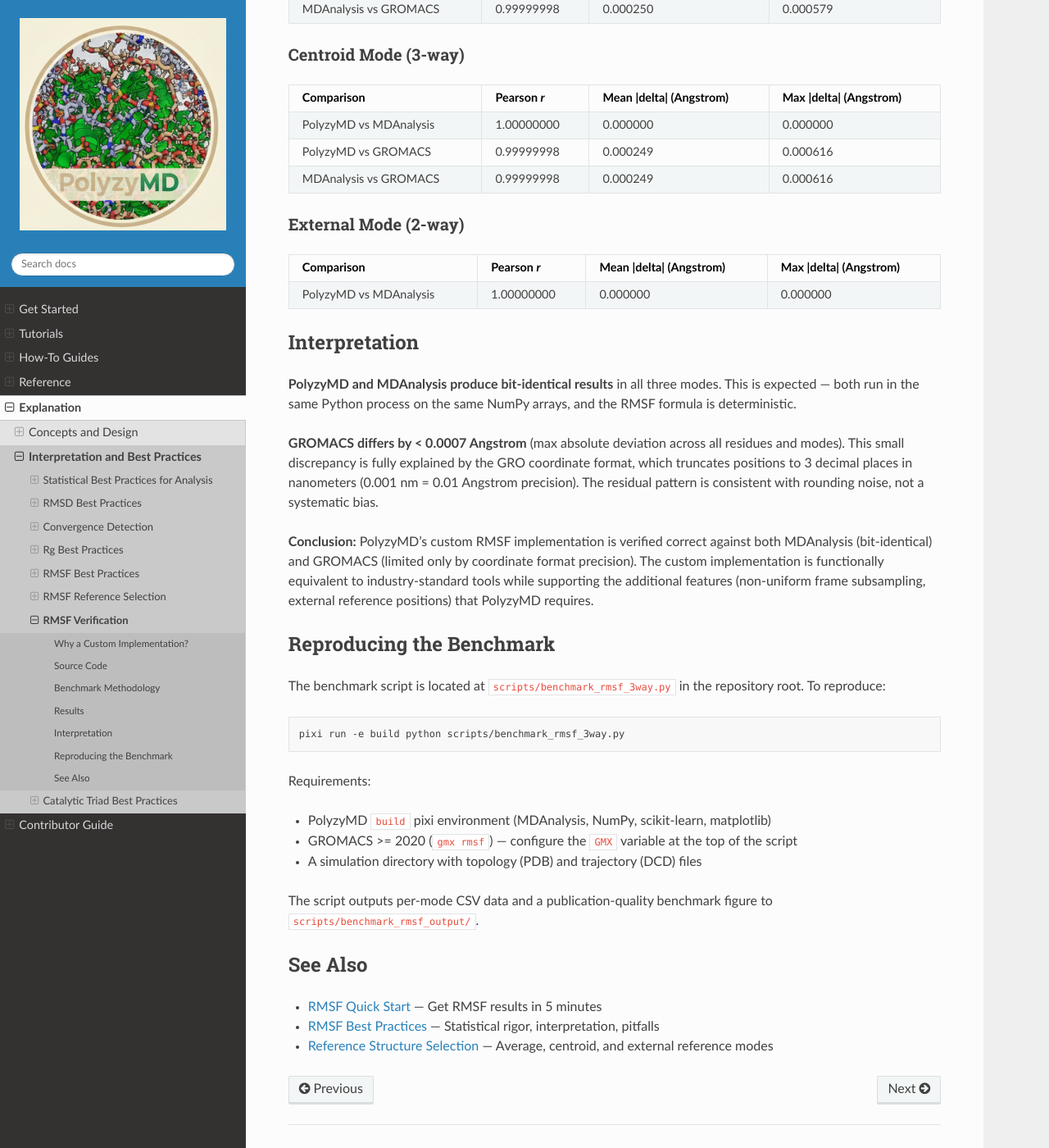
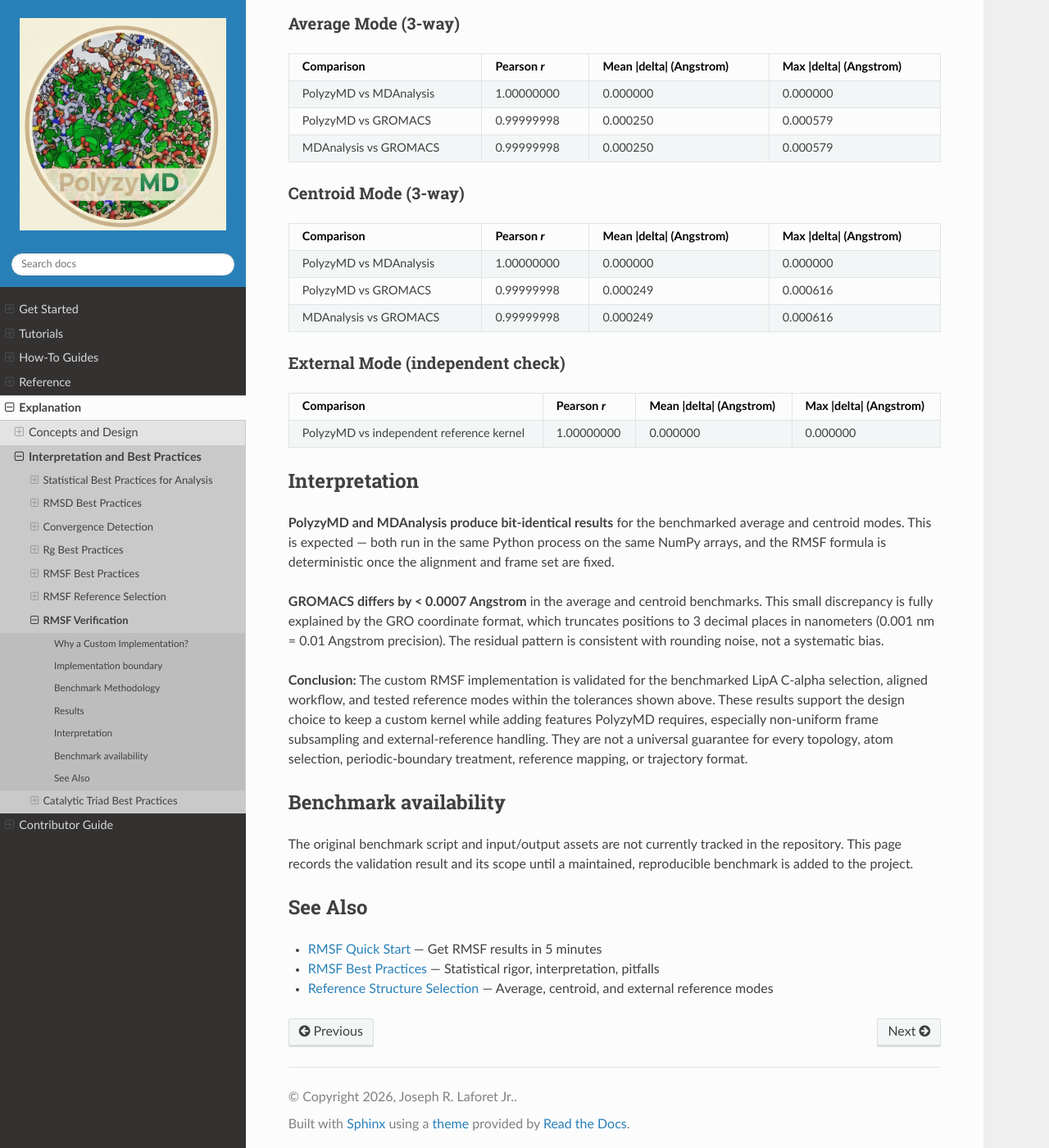
Before and after one commit to joelaforet/polyzymd, a Sphinx documentation site: the page built from docs/source/explanation/analysis_rmsf_verification.md, in a window 1280 px wide and 1400 px high, scrolled down 2238 px. Shown: the whole window at 82% size. Built offline with Sphinx 7.4.7 and the Read the Docs theme 3.1.0, drawn with Linux system fonts in a browser that asks for light colours; some of the changed text lies outside the part shown.

Commit message:
docs: clarify RMSF verification scope

````diff
--- a/docs/source/explanation/analysis_rmsf_verification.md
+++ b/docs/source/explanation/analysis_rmsf_verification.md
@@ -1,9 +1,11 @@
 # RMSF Implementation Verification
 
-PolyzyMD uses a custom NumPy-based RMSF implementation rather than
-MDAnalysis's built-in `RMSF` analysis class. This page documents the
-3-way benchmark that validates the custom implementation against two
-industry-standard tools.
+PolyzyMD uses a custom NumPy-based RMSF implementation rather than relying
+directly on MDAnalysis's built-in `RMSF` analysis class. This page summarizes
+the design rationale and benchmark evidence from representative LipA cases. It
+records what those checks support, and just as importantly, what they do not
+prove about every possible topology, atom selection, trajectory format, or
+reference-mapping workflow.
 
 ## Why a Custom Implementation?
 
@@ -29,24 +31,25 @@
 \text{RMSF}_i = \sqrt{\frac{1}{N}\sum_{t=1}^{N} \left|\mathbf{r}_i(t) - \mathbf{r}_i^{\text{ref}}\right|^2}
 $$
 
-## Source Code
+## Implementation boundary
 
-The RMSF and RMSD calculations now live in the RMSF plugin package:
+The supported contributor interface is the public `RMSFAnalysis` plugin and the
+general PolyzyMD analysis lifecycle documented in the contributor guide. The RMSF
+plugin package contains private implementation files that are useful provenance
+for maintainers, but they are not stable extension points and should not be
+imported by contributor plugins.
 
-- **RMSF + RMSD workflow:** RMSF MDAnalysis job construction and artifact
-  collection in
-  `src/polyzymd/analyses/rmsf/__init__.py`, with trajectory-native logic in the
-  AnalysisBase-compatible helper module
-  `src/polyzymd/analyses/rmsf/_mda.py`. The implementation writes canonical
-  replicate and condition artifacts while preserving the same two-pass RMSF
-  logic and internal RMSD timeseries calculation for autocorrelation analysis.
-
-The numerical RMSF kernel remains a plain NumPy calculation inside the current
-MDAnalysis job/artifact lifecycle.
+Conceptually, the RMSF workflow is part of the MDAnalysis job/artifact lifecycle:
+it constructs trajectory-native jobs, computes an internal RMSD time series for
+autocorrelation analysis, applies the selected frame policy, and writes
+canonical replicate and condition artifacts. The numerical RMSF kernel remains a
+plain NumPy calculation inside that lifecycle.
 
 ## Benchmark Methodology
 
-A 3-way benchmark was performed comparing:
+The benchmark evidence includes 3-way comparisons for trajectory-average
+reference modes and an independent reference-kernel check for external-reference
+mode:
 
 | Method | Implementation | Notes |
 |--------|---------------|-------|
@@ -63,22 +66,26 @@
 
 ### Modes Tested
 
-Three RMSF reference modes were benchmarked:
+Three RMSF reference modes were checked in the benchmarked workflow:
 
 | Mode | Alignment Reference | RMSF Reference | Methods |
 |------|-------------------|---------------|---------|
 | **Average** | Trajectory average structure | Trajectory average positions | 3-way |
 | **Centroid** | K-Means centroid frame (k=1) | Trajectory average positions | 3-way |
-| **External** | External crystal PDB | External PDB positions | 2-way |
+| **External** | External crystal PDB | External PDB positions | independent reference-kernel check |
 
-GROMACS is excluded from external mode because `gmx rmsf` always
-computes RMSF relative to the trajectory average — the `-s` file is
-used only for fitting, not as the RMSF reference. There is no option
-to override this behavior.
+GROMACS is excluded from external mode because `gmx rmsf` always computes RMSF
+relative to the trajectory average — the `-s` file is used only for fitting, not
+as the RMSF reference. There is no option to override this behavior. Native
+MDAnalysis `RMSF` also does not validate PolyzyMD's external-reference mode,
+because the MDAnalysis class uses trajectory-average positions internally. The
+external-reference path was therefore checked against an independent
+NumPy/reference-kernel calculation using the same aligned coordinate arrays and
+external reference mapping.
 
 ### Procedure
 
-For each mode:
+For average and centroid modes:
 
 1. Load the trajectory and align all frames to the reference using
    MDAnalysis `AlignTraj` (in-memory).
@@ -88,6 +95,10 @@
    `gmx rmsf -nofit -res`, convert output from nm to Angstroms.
 4. Compare per-residue values: Pearson correlation, mean absolute
    difference, maximum absolute difference.
+
+For external-reference mode, the same aligned coordinate arrays were compared
+against an independent NumPy/reference-kernel calculation rather than against
+native MDAnalysis `RMSF` or GROMACS.
 
 ## Results
 
@@ -107,47 +118,38 @@
 | PolyzyMD vs GROMACS | 0.99999998 | 0.000249 | 0.000616 |
 | MDAnalysis vs GROMACS | 0.99999998 | 0.000249 | 0.000616 |
 
-### External Mode (2-way)
+### External Mode (independent check)
 
 | Comparison | Pearson *r* | Mean \|delta\| (Angstrom) | Max \|delta\| (Angstrom) |
 |---|---|---|---|
-| PolyzyMD vs MDAnalysis | 1.00000000 | 0.000000 | 0.000000 |
+| PolyzyMD vs independent reference kernel | 1.00000000 | 0.000000 | 0.000000 |
 
 ## Interpretation
 
-**PolyzyMD and MDAnalysis produce bit-identical results** in all three
-modes. This is expected — both run in the same Python process on the
-same NumPy arrays, and the RMSF formula is deterministic.
+**PolyzyMD and MDAnalysis produce bit-identical results** for the benchmarked
+average and centroid modes. This is expected — both run in the same Python
+process on the same NumPy arrays, and the RMSF formula is deterministic once the
+alignment and frame set are fixed.
 
-**GROMACS differs by < 0.0007 Angstrom** (max absolute deviation across all
-residues and modes). This small discrepancy is fully explained by the
-GRO coordinate format, which truncates positions to 3 decimal places
-in nanometers (0.001 nm = 0.01 Angstrom precision). The residual pattern
-is consistent with rounding noise, not a systematic bias.
+**GROMACS differs by < 0.0007 Angstrom** in the average and centroid
+benchmarks. This small discrepancy is fully explained by the GRO coordinate
+format, which truncates positions to 3 decimal places in nanometers (0.001 nm =
+0.01 Angstrom precision). The residual pattern is consistent with rounding
+noise, not a systematic bias.
 
-**Conclusion:** PolyzyMD's custom RMSF implementation is verified correct
-against both MDAnalysis (bit-identical) and GROMACS (limited only by
-coordinate format precision). The custom implementation is functionally
-equivalent to industry-standard tools while supporting the additional
-features (non-uniform frame subsampling, external reference positions)
-that PolyzyMD requires.
+**Conclusion:** The custom RMSF implementation is validated for the benchmarked
+LipA C-alpha selection, aligned workflow, and tested reference modes within the
+tolerances shown above. These results support the design choice to keep a custom
+kernel while adding features PolyzyMD requires, especially non-uniform frame
+subsampling and external-reference handling. They are not a universal guarantee
+for every topology, atom selection, periodic-boundary treatment, reference
+mapping, or trajectory format.
 
-## Reproducing the Benchmark
+## Benchmark availability
 
-The benchmark script is located at `scripts/benchmark_rmsf_3way.py` in the
-repository root. To reproduce:
-
-```bash
-pixi run -e build python scripts/benchmark_rmsf_3way.py
-```
-
-Requirements:
-- PolyzyMD `build` pixi environment (MDAnalysis, NumPy, scikit-learn, matplotlib)
-- GROMACS >= 2020 (`gmx rmsf`) — configure the `GMX` variable at the top of the script
-- A simulation directory with topology (PDB) and trajectory (DCD) files
-
-The script outputs per-mode CSV data and a publication-quality benchmark
-figure to `scripts/benchmark_rmsf_output/`.
+The original benchmark script and input/output assets are not currently tracked
+in the repository. This page records the validation result and its scope until a
+maintained, reproducible benchmark is added to the project.
 
 ## See Also
 
````
